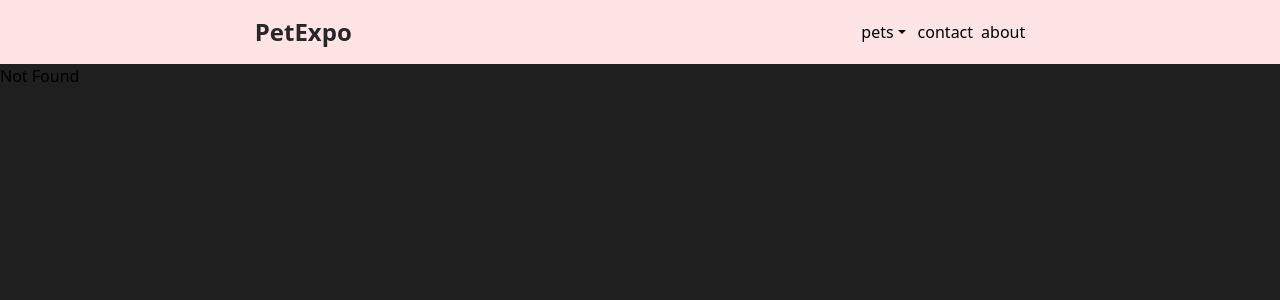
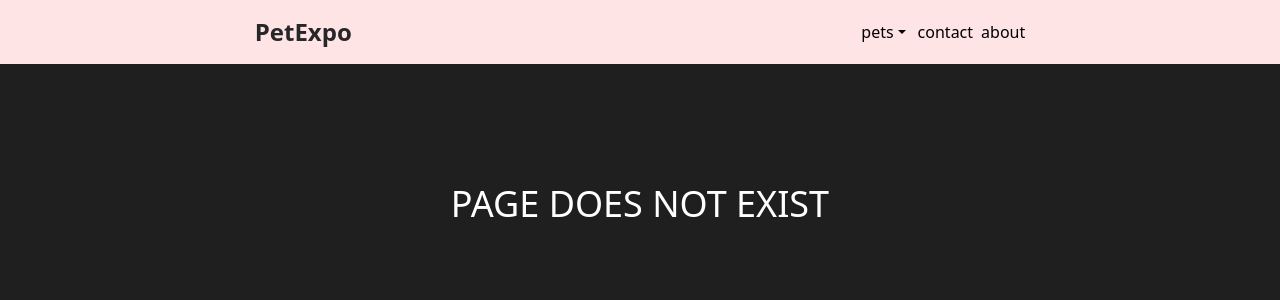
Before and after one commit to v4sj4n/PetExpo, a React (Vite) app: page /pets in a window 1280 px wide. Before the commit this address had no page. Shown: the top 300 px of the page. Built offline with nearby package versions, Linux system fonts and the light colour scheme.

Commit message:
Added page not found

```diff
--- a/src/App.tsx
+++ b/src/App.tsx
@@ -1,7 +1,8 @@
 import { RouterProvider, createRouter } from "@tanstack/react-router"
 import { routeTree } from "./routeTree.gen"
+import NotFound from "./components/NotFound"
 
-const router = createRouter({ routeTree })
+const router = createRouter({ routeTree , defaultNotFoundComponent: NotFound})
 
 declare module "@tanstack/react-router" {
   interface Register {
--- /dev/null
+++ b/src/components/NotFound.tsx
@@ -0,0 +1,9 @@
+export default function NotFound() {
+  return (
+    <main className="flex flex-col items-center mt-10 md:mt-20 md:w-3/4 mx-6 md:mx-auto">
+      <h1 className="text-4xl text-white text-center my-10 uppercase">
+        Page does not exist
+      </h1>
+    </main>
+  )
+}
--- a/src/routes/__root.tsx
+++ b/src/routes/__root.tsx
@@ -1,4 +1,4 @@
-import { Link, Outlet, createRootRoute } from "@tanstack/react-router"
+import { Outlet, createRootRoute } from "@tanstack/react-router"
 import { Navbar } from "../components/Navbar"
 
 export const Route = createRootRoute({
--- a/src/routes/pets/$petCategory.tsx
+++ b/src/routes/pets/$petCategory.tsx
@@ -1,4 +1,4 @@
-import { createFileRoute } from "@tanstack/react-router"
+import { createFileRoute, notFound } from "@tanstack/react-router"
 import { useContext, useState } from "react"
 import { PetCard } from "../../components/PetCard"
 import { Animal } from "../../types"
@@ -8,6 +8,11 @@ import { useDebounce } from "../../utils/useDebounce"
 
 export const Route = createFileRoute("/pets/$petCategory")({
   component: PetCategory,
+  loader: async ({ params }) => {
+    if (!["dogs", "cats", "birds"].includes(params.petCategory)) {
+      throw notFound()
+    }
+  },
 })
 
 export default function PetCategory() {
```
